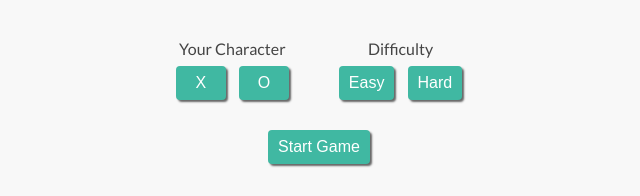
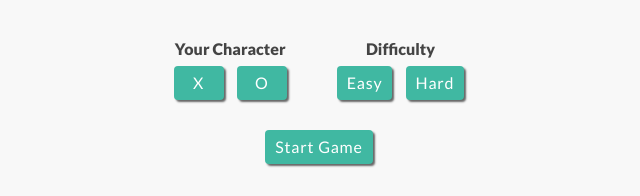
Before and after one commit to MisterTeeRoland/Tic-Tac-Toe, a plain HTML site: page index.html in a window 1280 px wide. Shown: the part 259-455 px from the top of the page, without its empty margins (321-961 px from the left). Drawn offline with nearby package versions, Linux system fonts and the light colour scheme.

Commit message:
Update css, remove font folder

```diff
--- a/game.css
+++ b/game.css
@@ -74,6 +74,7 @@ footer {
 #letter, #diff {
 	display: inline-block;
 	margin: 20px;
+	font-weight: 600;
 }
 
 .game {
@@ -116,11 +117,12 @@ button {
 	box-shadow: 2px 2px 2px #666;
 	color: #fff;
 	cursor: pointer;
-	font-family: VarelaRound, sans-serif;
+	font-family: 'Lato', sans-serif;
 	margin: 5px;
 	min-height: 30px;
 	min-width: 50px;
 	padding: 5px 10px;
+	letter-spacing: .05rem;
 }
 
 button.active {
```
Also changed, not shown: fonts/VarelaRound.ttf (deleted).
